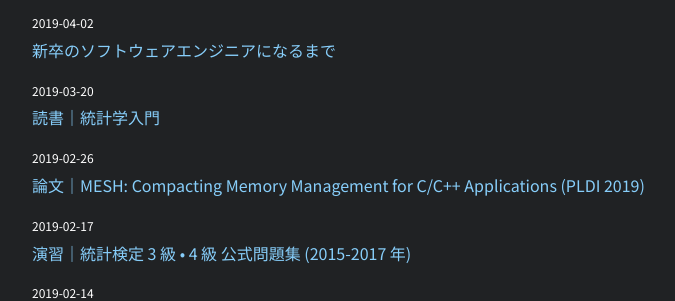
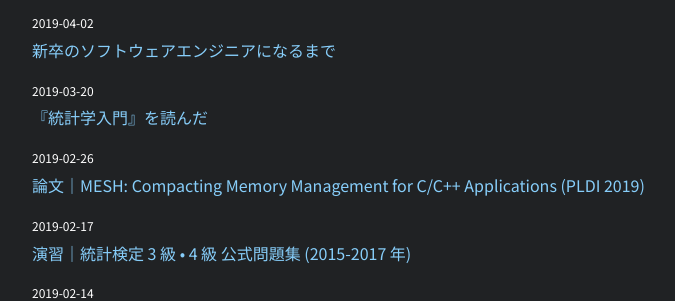
Before and after one commit to nhiroki/nhiroki.github.io, a Jekyll site: the page built from index.html, in a window 1280 px wide and 900 px high, scrolled down 7760 px. Shown: the part 155-456 px from the top of the window, without its empty margins (238-913 px from the left). Built offline with Jekyll 4.4.1, drawn with Linux system fonts in a browser that asks for light colours.

Commit message:
Editorial fix

```diff
--- a/_posts/2019-03-20-book-introduction-to-statistics.md
+++ b/_posts/2019-03-20-book-introduction-to-statistics.md
@@ -1,6 +1,6 @@
 ---
 layout: post
-title: "読書｜統計学入門"
+title: "『統計学入門』を読んだ"
 date: 2019-03-20 00:00:00 +09:00
 tags: book
 image: /images/book-introduction-to-statistics.jpg
```
